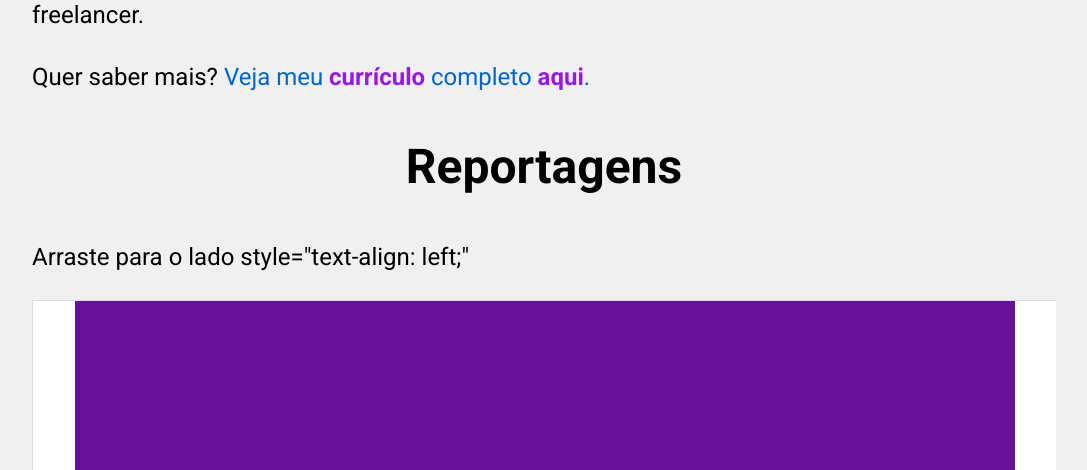
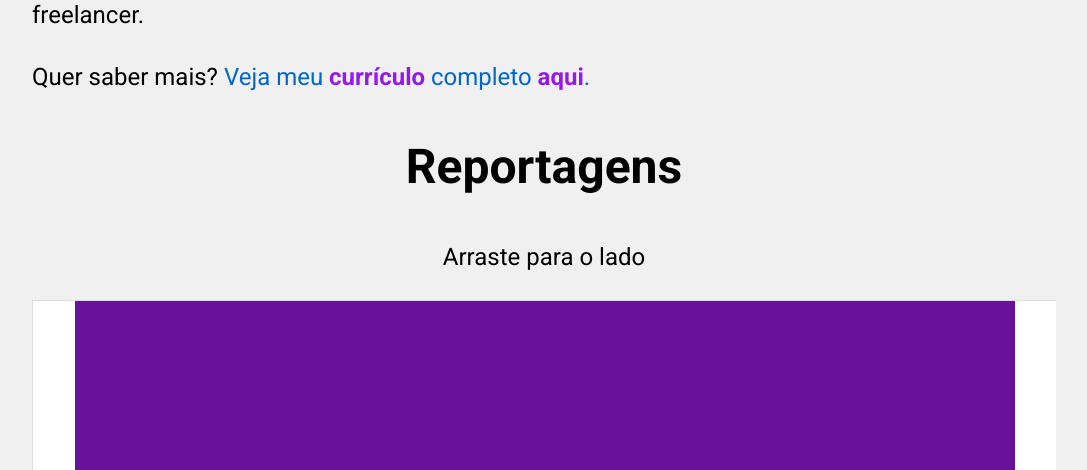
Before and after one commit to carol00andrade/portfoliosite, a Flask app: page / in a window 1280 px wide. Shown: the part 1161-1631 px from the top of the page, without its empty margins (96-1183 px from the left). Run offline with Flask 3, Linux system fonts and the light colour scheme.

Commit message:
Update portfolio.html

```diff
--- a/templates/portfolio.html
+++ b/templates/portfolio.html
@@ -222,7 +222,7 @@
 </head>
 <body>
     <h1>Reportagens</h1>
-    <p>Arraste para o lado style="text-align: left;" <p>
+    <p style="text-align: center;">Arraste para o lado</p>
     <script src="https://cdn.jsdelivr.net/npm/swiper@11/swiper-element-bundle.min.js"></script>
     <swiper-container>
         <swiper-slide>
```
